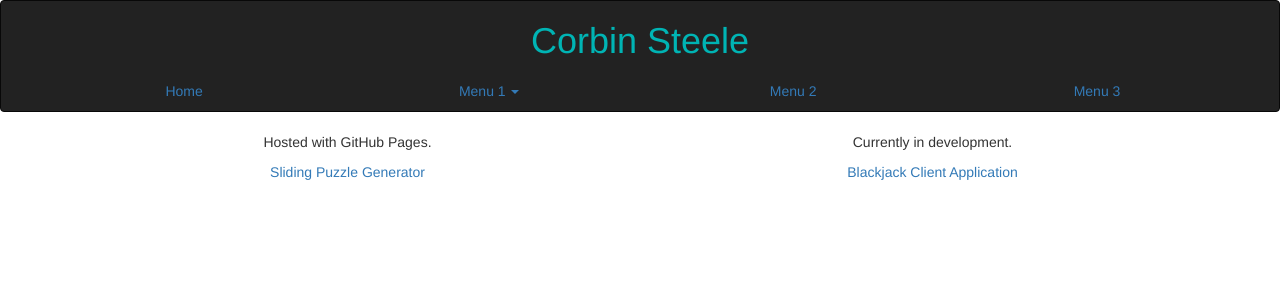
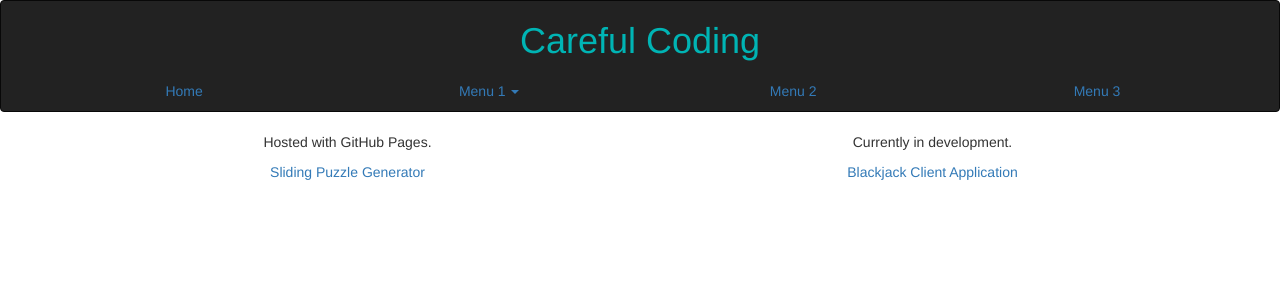
Before and after one commit to CorbinSteele/corbinsteele.github.io, a Jekyll site: the page built from index.html, in a window 1280 px wide. Shown: the top 300 px of the page. Built offline with Jekyll 4.4.1, drawn with Linux system fonts in a browser that asks for light colours; nearby versions of some CDN libraries.

Commit message:
Update navbar.html

```diff
--- a/_includes/navbar.html
+++ b/_includes/navbar.html
@@ -1,7 +1,7 @@
 
 <nav class="navbar navbar-inverse">
   <div class="container-fluid">
-    <h1>Corbin Steele</h1>
+    <h1>Careful Coding</h1>
     <div class="navbar-header">
       <button type="button" class="navbar-toggle" data-toggle="collapse" data-target="#myNavbar">
         <span class="icon-bar"></span>
```
